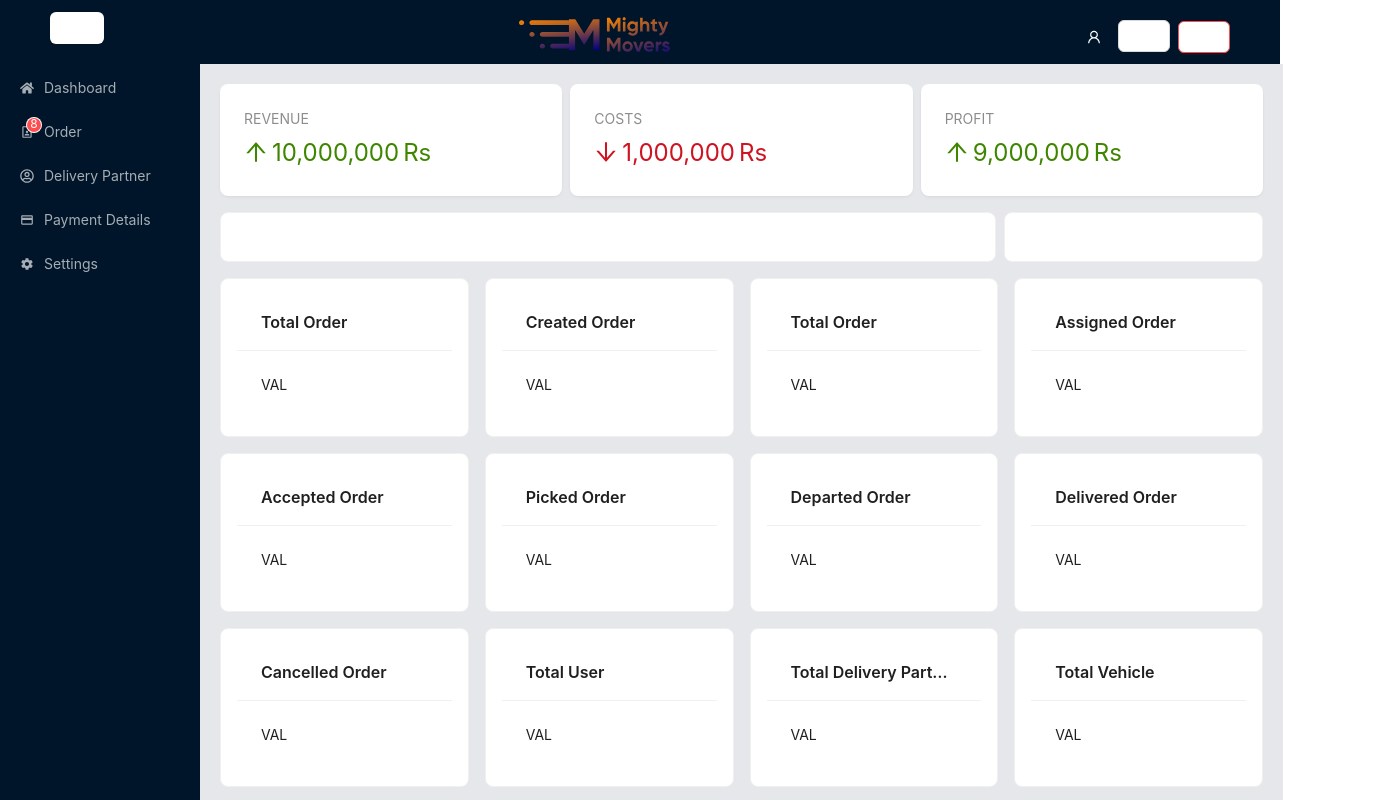
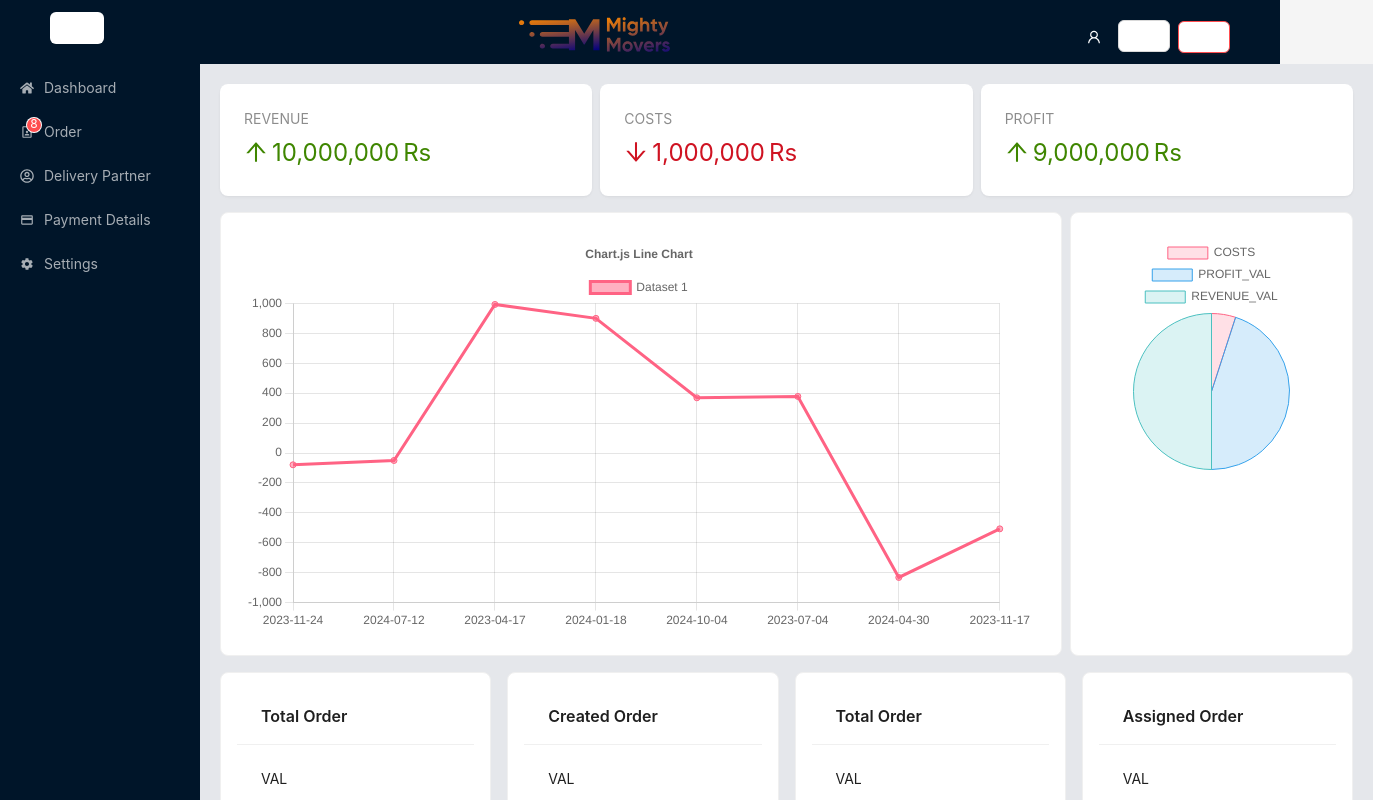
Before and after one commit to neelshah532/mighty_mover_admin_web, a React (Vite) app: page /home in a window 1280 px wide. Shown: the top 800 px of the page, 1373 px wide, since content can reach past the window. Built offline with nearby package versions, Linux system fonts and the light colour scheme; sample sign-in values are in the browser's storage.

Commit message:
fix: linechart and piechart in repo

```diff
--- a/src/pages/admin.tsx
+++ b/src/pages/admin.tsx
@@ -12,7 +12,7 @@ import { message } from 'antd';
 import Sider from 'antd/es/layout/Sider';
 import { FaHome } from 'react-icons/fa';
 import { MdOutlineContactPage } from 'react-icons/md';
-import Skeleton from 'react-loading-skeleton';
+// import Skeleton from 'react-loading-skeleton';
 import 'react-loading-skeleton/dist/skeleton.css';
 
 import logo from '../assets/Images/Group 1.svg';
@@ -23,7 +23,7 @@ import { MdOutlinePayment } from 'react-icons/md';
 import {
     DASHBOARD_CONTENT,
     POPOVER_LOGOUT,
-    POPOVER_PROFILE,
+    // POPOVER_PROFILE,
     PAYMENT_DATA,
     PAYMENT_DATA_COL,
     ORDER_TABLE,
@@ -56,6 +56,8 @@ import { LoadingOutlined, PlusOutlined } from '@ant-design/icons';
 import { Upload } from 'antd';
 import type { GetProp, UploadProps } from 'antd';
 import { useNavigate } from 'react-router-dom';
+import { PieChart } from '../components/piechart';
+import { LineChart } from '../components/linechart';
 type FileType = Parameters<GetProp<UploadProps, 'beforeUpload'>>[0];
 const getBase64 = (img: FileType, callback: (url: string) => void) => {
     const reader = new FileReader();
@@ -86,13 +88,13 @@ const Admin: React.FC = () => {
     const prefix = DASHBOARD_STATS_PROFIT_VAL >= 0 ? <ArrowUpOutlined /> : <ArrowDownOutlined />;
     const color = DASHBOARD_STATS_PROFIT_VAL >= 0 ? '#3f8600' : '#cf1322';
 
-    useEffect(() => {
-        const fetchdata = setTimeout(() => {
-            settoggle(false);
-        }, 2000);
+    // useEffect(() => {
+    //     const fetchdata = setTimeout(() => {
+    //         settoggle(false);
+    //     }, 2000);
 
-        return () => clearTimeout(fetchdata);
-    }, []);
+    //     return () => clearTimeout(fetchdata);
+    // }, []);
 
     const handleChange: UploadProps['onChange'] = (info) => {
         if (info.file.status === 'uploading') {
@@ -163,15 +165,15 @@ const Admin: React.FC = () => {
 
     return (
         <>
-            {toggle ? (
+            {/* {toggle ? (
                 <Loader />
-            ) : (
+            ) : ( */}
             <div className="w-full">
-                    <Layout className="w-full ">
+                <Layout className="w-fit ">
                     <Header className="fixed z-10 w-full">
                         <Flex justify="space-between">
                             <Flex>
-                                    {toggle ? (
+                                {toggle1 ? (
                                     <></>
                                 ) : (
                                     <Button
@@ -249,11 +251,7 @@ const Admin: React.FC = () => {
                                     </Modal>
                                 </Popover>
                                 <Popover title={POPOVER_LOGOUT}>
-                                        <Button
-                                            className="text-white font-semibold text-xl"
-                                            onClick={handleLogout}
-                                            danger
-                                        >
+                                    <Button className="text-white font-semibold text-xl" onClick={handleLogout} danger>
                                         <BiLogOut />
                                     </Button>
                                 </Popover>
@@ -321,7 +319,7 @@ const Admin: React.FC = () => {
                                 ]}
                             ></Menu>
                         </Sider>
-                            <div className="w-full ">
+                        <div className="w-auto ">
                             <Content className="bg-gray-200 mt-16 p-1">
                                 <Flex gap="small" className="m-4">
                                     <Card
@@ -366,8 +364,12 @@ const Admin: React.FC = () => {
                                 </Flex>
                                 <div>
                                     <Flex gap="small" className="m-4">
-                                            <Card className="w-3/4"></Card>
-                                            <Card className="w-1/4">{/* <Pie options="" data="" /> */}</Card>
+                                        <Card className="w-3/4">
+                                            <LineChart />
+                                        </Card>
+                                        <Card className="w-1/4">
+                                            <PieChart />
+                                        </Card>
                                     </Flex>
                                 </div>
                                 <div className="grid grid-cols-4 m-4 gap-4 max-lg:grid-cols-3 max-md:grid-cols-2">
@@ -453,7 +455,7 @@ const Admin: React.FC = () => {
                 </Layout>
                 <FloatButton.BackTop />
             </div>
-            )}
+            {/* )} */}
         </>
     );
 };
```
Lines whose indentation alone changed are shown as unchanged.
